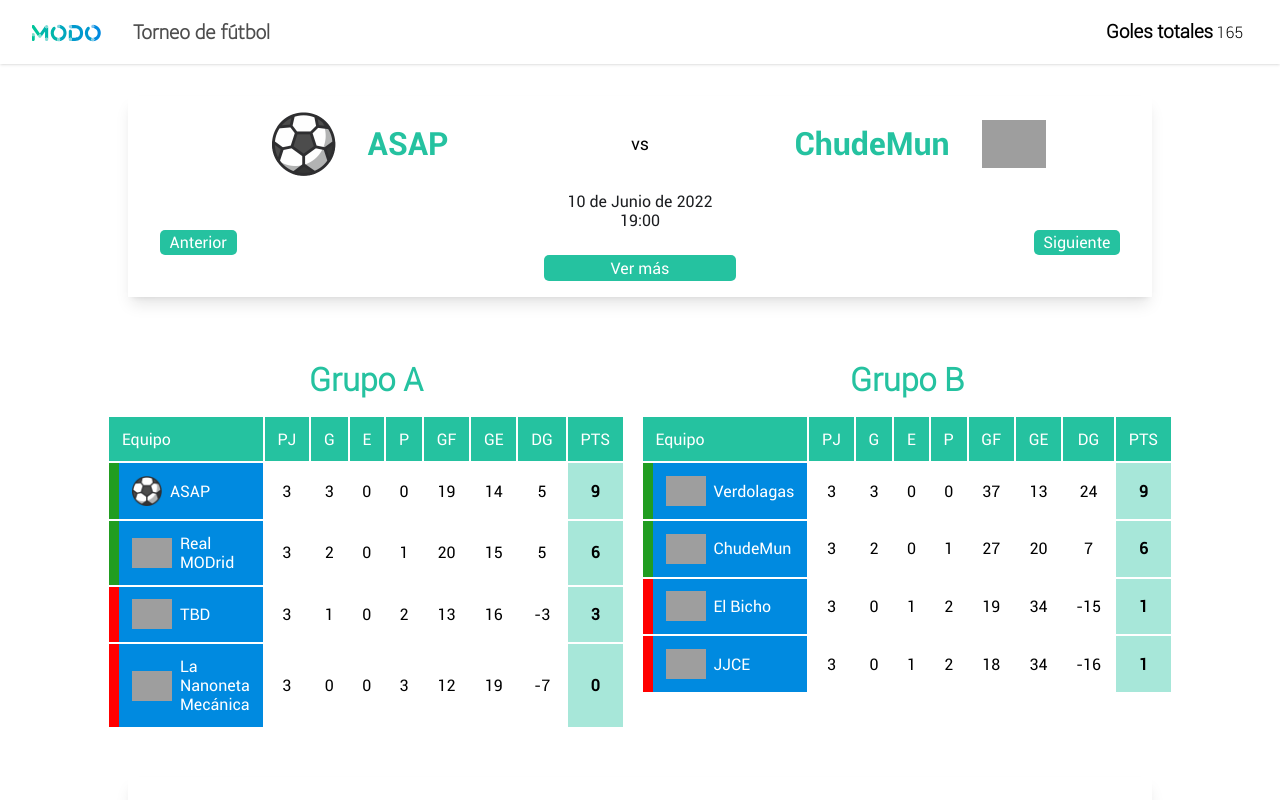
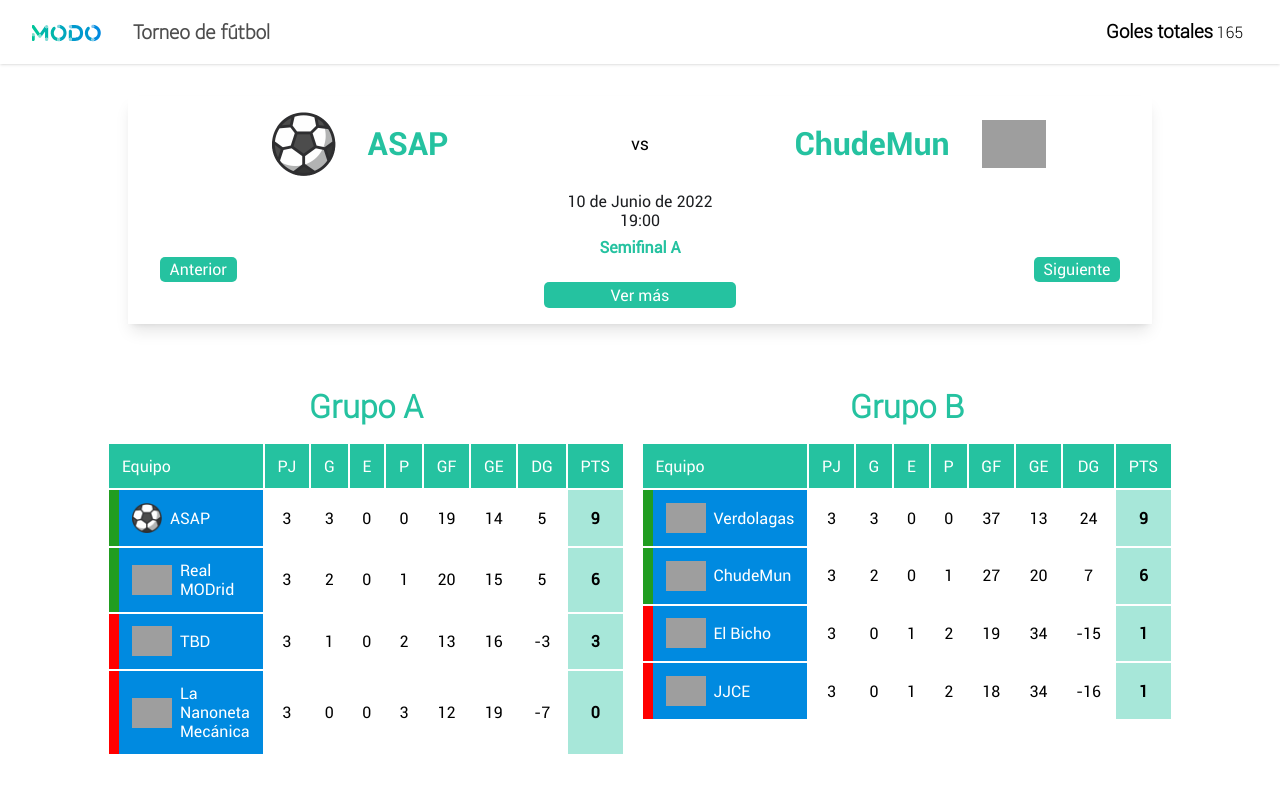
Before and after one commit to felipendelicia/MODO-fixture-frontend, a React (Create React App) app: page / in a window 1280 px wide. Shown: the top 800 px of the page. Built offline with nearby package versions, Linux system fonts and the light colour scheme; grey boxes are pictures that could not be loaded.

Commit message:
Add playoffs

```diff
--- a/src/components/Carrousel/Carrousel.css
+++ b/src/components/Carrousel/Carrousel.css
@@ -83,6 +83,12 @@
     transition: all 400ms ease-in-out;
 }
 
+.stage{
+    color: #25c2a0 !important;
+    padding: 0.5em 0 0 0;
+    font-weight: bold;
+}
+
 @media (max-width: 1200px){
     .carrousel-date-time p{
         font-size: 1.8em;
--- a/src/components/Carrousel/Carrousel.tsx
+++ b/src/components/Carrousel/Carrousel.tsx
@@ -41,17 +41,19 @@ const Carrousel = () => {
         const currentMatches = matches.map((match)=>{
             const localTeam = teams.find(team=>team.id===match.localId)!;
             const visitorTeam = teams.find(team=>team.id===match.visitorId)!;
+            console.log({localTeam, visitorTeam})
             return({
                 id: match.id,
                 localTeamId: match.localId,
                 visitorTeamId: match.visitorId,
-                localName: localTeam.name,
-                visitorName: visitorTeam.name,
-                urlLocal: localTeam.url,
-                urlVisitor: visitorTeam.url,
+                localName: localTeam ? localTeam.name : match.localId,
+                visitorName: visitorTeam ? visitorTeam.name : match.visitorId,
+                urlLocal: localTeam ? localTeam.url : './assets/img/favicon.png',
+                urlVisitor: visitorTeam ? visitorTeam.url : './assets/img/favicon.png',
                 localScore: match.localScore,
                 visitorScore: match.visitorScore,
                 isPlayoff: match.isPlayoff,
+                stage: match.stage,
                 localScorePenalties: match.localScorePenalties,
                 visitorScorePenalties: match.visitorScorePenalties,
                 date: buildDate(match.date),
@@ -109,6 +111,7 @@ const Carrousel = () => {
         <div className="carrousel-date-time">
           <p>{currentMatch?.date}</p>
           <p>{currentMatch?.time}</p>
+          <p className="stage">{currentMatch?.stage}</p>
         </div>
         <div className="carrousel-buttons">
         </div>
@@ -140,6 +143,7 @@ interface Match {
   localScore: number
   visitorScore: number
   isPlayoff: boolean
+  stage: string
   localScorePenalties: number
   visitorScorePenalties: number
   date: string
--- a/src/components/MatchModal/MatchModal.tsx
+++ b/src/components/MatchModal/MatchModal.tsx
@@ -10,7 +10,7 @@ import {goals} from "../../data/goals"
 
 interface MatchModalPropsTypes {
   currentMatchModal: {id: string; localName: string; visitorName: string; localScore: number; visitorScore: number; isPlayoff: boolean
-    localScorePenalties: number; visitorScorePenalties: number; date: string; time: string; done: boolean; urlLocal: string
+    stage: string; localScorePenalties: number; visitorScorePenalties: number; date: string; time: string; done: boolean; urlLocal: string
     urlVisitor: string; localTeamId: string; visitorTeamId: string; urlVideo: string|undefined} | undefined
 }
 
@@ -119,6 +119,7 @@ const MatchModal = (props:MatchModalPropsTypes) => {
     localScore:             props.currentMatchModal?.localScore,
     visitorScore:           props.currentMatchModal?.visitorScore,
     isPlayOff:              props.currentMatchModal?.isPlayoff,
+    stage:                  props.currentMatchModal?.stage,
     localScorePenalties:    props.currentMatchModal?.localScorePenalties,
     visitorScorePenalties:  props.currentMatchModal?.visitorScorePenalties,
     date:                   props.currentMatchModal?.date,
@@ -147,6 +148,7 @@ const MatchModal = (props:MatchModalPropsTypes) => {
         <div className="modal-date-time">
           <p>{currentMatchModal?.date}</p>
           <p>{currentMatchModal?.time}</p>
+          <p className="stage">{currentMatchModal?.stage}</p>
         </div>
 
         {/* Agrego los jugadores que metieron gol solo si se jugó el partido */}
--- a/src/data/matches.ts
+++ b/src/data/matches.ts
@@ -177,7 +177,7 @@ export const matches = [
         localScore: 0,
         visitorScore: 0,
         isPlayoff: true,
-        stage: 'Semifinal',
+        stage: 'Semifinal A',
         localScorePenalties: 0,
         visitorScorePenalties: 0,
         date: '2022-06-10',
@@ -191,11 +191,39 @@ export const matches = [
         localScore: 0,
         visitorScore: 0,
         isPlayoff: true,
-        stage: 'Semifinal',
+        stage: 'Semifinal B',
         localScorePenalties: 0,
         visitorScorePenalties: 0,
         date: '2022-06-10',
         time: '20:00',
         done: false
     },
+    {
+        id: '15',
+        localId: 'Perdedor semifinal A',
+        visitorId: 'Perdedor semifinal B',
+        localScore: 0,
+        visitorScore: 0,
+        isPlayoff: true,
+        stage: '3er puesto',
+        localScorePenalties: 0,
+        visitorScorePenalties: 0,
+        date: '2022-06-17',
+        time: '19:00',
+        done: false
+    },
+    {
+        id: '16',
+        localId: 'Ganador semifinal A',
+        visitorId: 'Ganador semifinal B',
+        localScore: 0,
+        visitorScore: 0,
+        isPlayoff: true,
+        stage: 'Final',
+        localScorePenalties: 0,
+        visitorScorePenalties: 0,
+        date: '2022-06-17',
+        time: '20:00',
+        done: false
+    },
 ]
```
